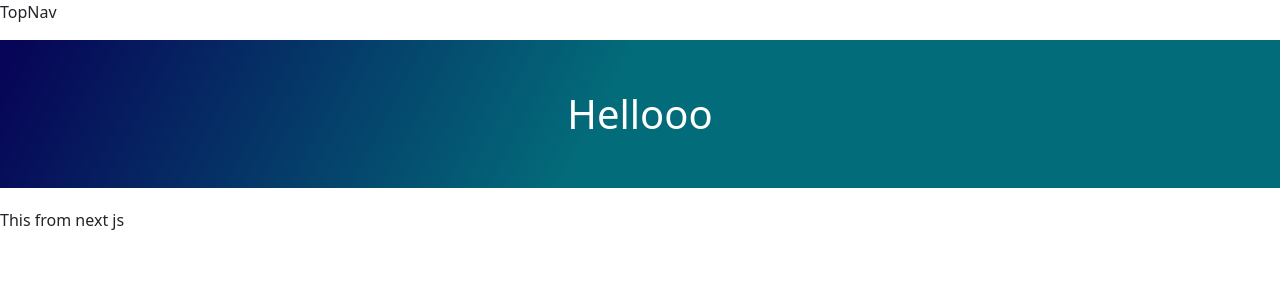
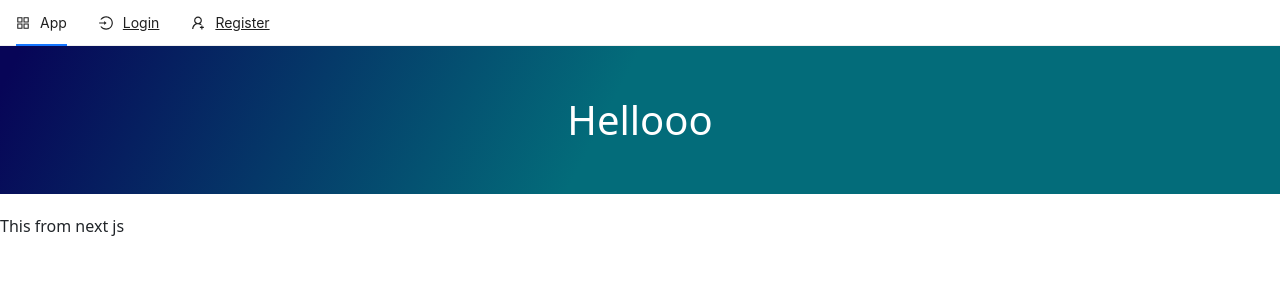
Before and after one commit to ReshmaShrema/e-learning-market-, a Next.js app in the folder Client/: page / in a window 1280 px wide. Shown: the top 300 px of the page. Built offline with nearby package versions, Linux system fonts and the light colour scheme.

Commit message:
add ant icon and set navigation bar

```diff
--- a/Client/Components/TopNav.js
+++ b/Client/Components/TopNav.js
@@ -1,8 +1,27 @@
+import { Menu } from "antd";
+import Link from "next/link";
+import {AppstoreOutlined,LoginOutlined,UserAddOutlined} from '@ant-design/icons';
+
+const{Item}=Menu;
 const TopNav = ()=>{
-    return(
-        <>
-        <p>TopNav</p>
-        </>
-    )
+    return (
+        <Menu mode="horizontal">
+            <Item icon={<AppstoreOutlined />}>
+                <Link href="/" legacyBehavior>
+                    <a>App</a>
+                </Link>
+            </Item>
+            <Item icon={<LoginOutlined />}>
+                <Link href="/login" legacyBehavior>
+                    <a>Login</a>
+                </Link>
+            </Item>
+            <Item icon={<UserAddOutlined />}>
+                <Link href="/register" legacyBehavior>
+                    <a>Register</a>
+                </Link>
+            </Item>
+        </Menu>
+    );
 }
 export default TopNav;
--- a/Client/package.json
+++ b/Client/package.json
@@ -12,6 +12,7 @@
   "author": "",
   "license": "ISC",
   "dependencies": {
+    "@ant-design/icons": "^5.0.1",
     "antd": "^5.3.0",
     "bootstrap": "^5.2.3",
     "next": "^13.2.4",
```
Also changed, not shown: 1 other file (tests, documents, lock files or other folders).
